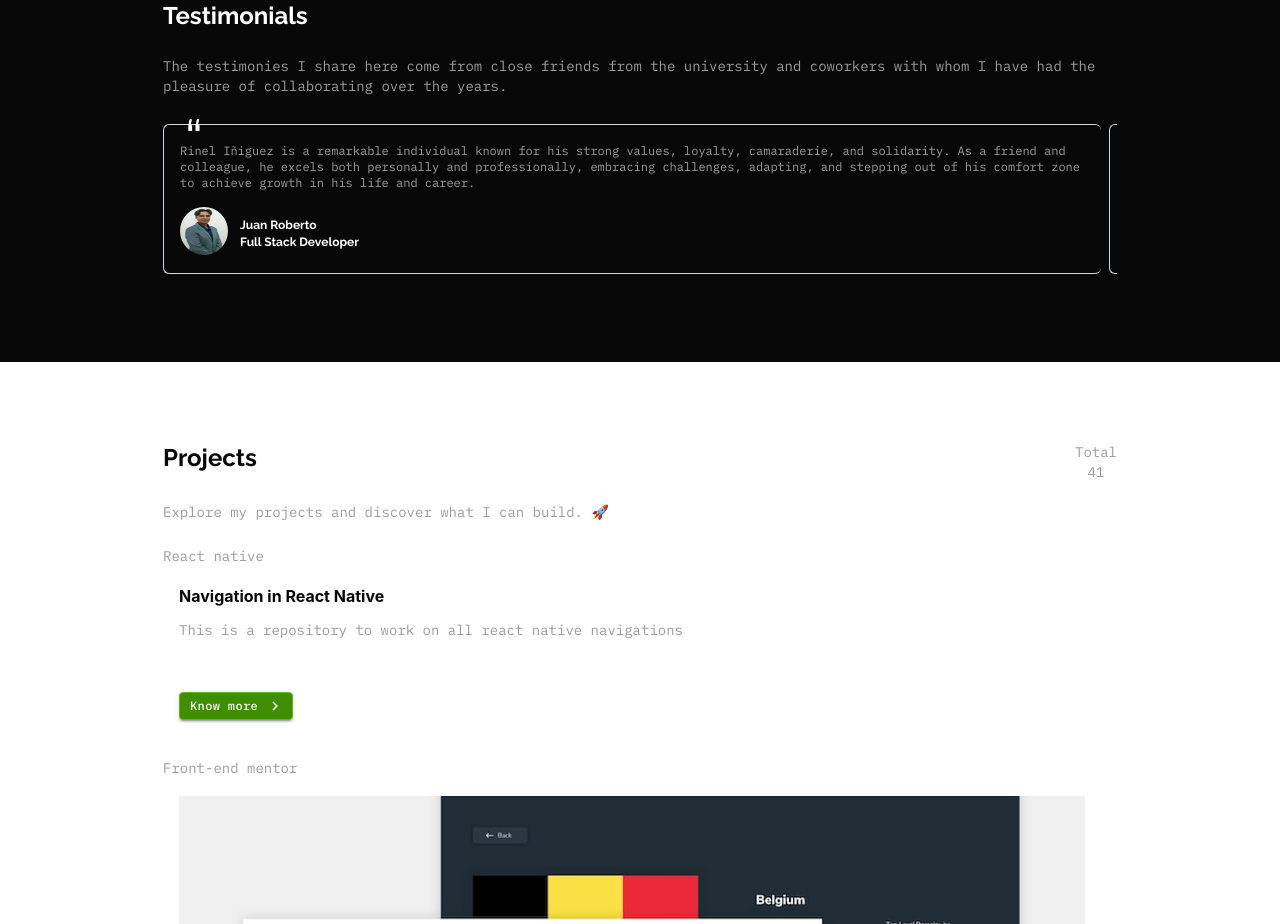
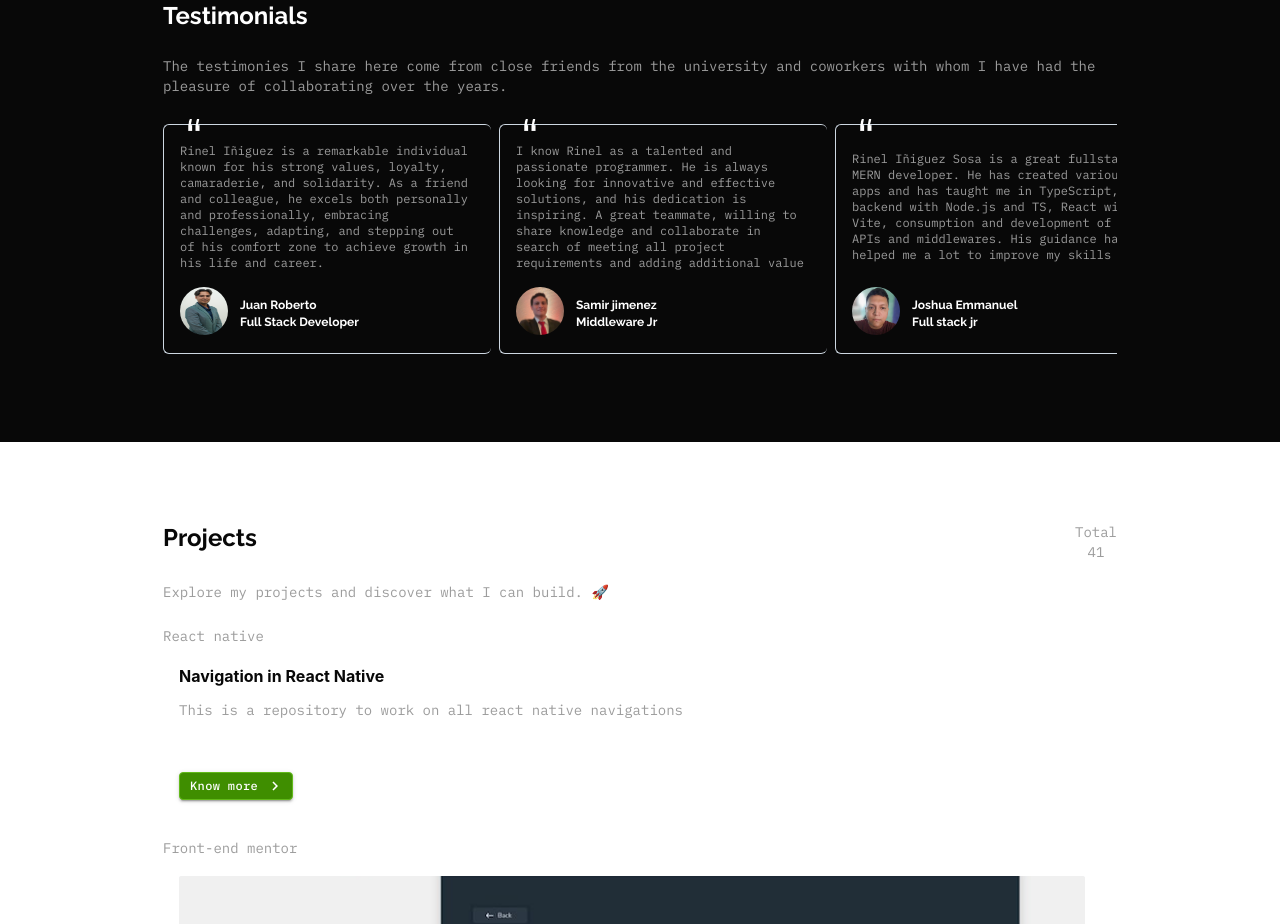
Before and after one commit to rineliniguezsosa/Portafolio, a React (Vite) app: page / in a window 1280 px wide. Shown: the part 1500-2424 px from the top of the page. Built offline with nearby package versions, Linux system fonts and the light colour scheme.

Commit message:
[FEAT] Estableciendo un  maxWidth al componente TestimonialCard  para que tengo una medida maxima de 328px para que en medidas grandes no se estiré de más

```diff
--- a/src/components/Card/TestimonialCard.tsx
+++ b/src/components/Card/TestimonialCard.tsx
@@ -12,7 +12,8 @@ export const TestimonialCard = ({id,name,description,img,position}:TestimonialCa
         flexDirection:'column',
         justifyContent:'space-between',
         paddingX:2,
-        borderRightWidth:0
+        borderRightWidth:0,
+        maxWidth:328
       }}
        orientation="horizontal"
        size="sm"
```
